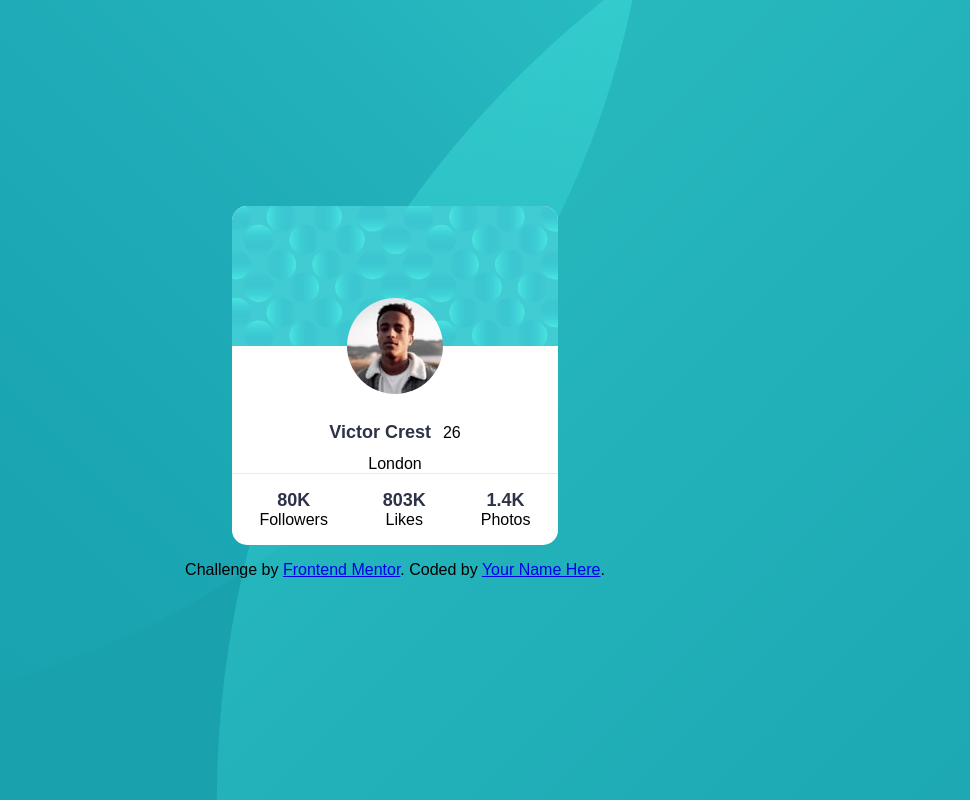
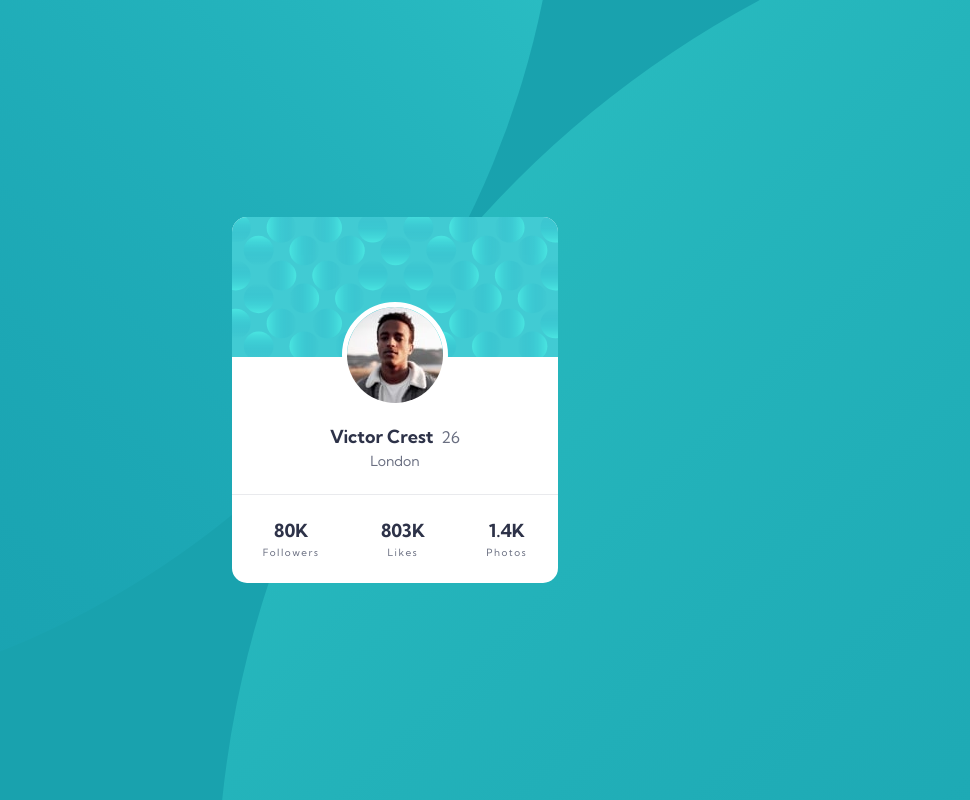
Before and after one commit to ferfalcon/profile-card-component-main, a plain HTML site: page index.html in a window 1280 px wide. Shown: the whole page, without its empty margins (245-1215 px from the left). Drawn offline with Linux system fonts and the light colour scheme.

Commit message:
Version 1

```diff
--- a/css/styles.css
+++ b/css/styles.css
@@ -22,9 +22,9 @@ body {
 	place-content: center;
 }
 
-
 img {
 	max-width: 100%;
+	border: solid white 5px;
 	border-radius: 1000px;
 	display: block;
 	margin: auto;
@@ -50,17 +50,20 @@ img {
 
 .background-container::before {
 	width: 140%;
-	transform: translate(-50%, -60%);
+	transform: translate(-55%, -60%);
 	background-image: url(/images/bg-pattern-top.svg);
 }
 
 .background-container::after {
 	width: 160%;
-	transform: translate(60%, 50%);
+	transform: translate(60%, 55%);
 	background-image: url(/images/bg-pattern-bottom.svg);
 	bottom: 0;
 	right: 0;
 }
+
+
+
 
 .card {
 	background: white;
@@ -70,6 +73,10 @@ img {
 	overflow: hidden;
 	margin: auto;
 	text-align: center;
+	position: absolute;
+	top: 50%;
+	left: 50%;
+	transform: translate(-50%, -50%);
 }
 
 .card__footer {
@@ -77,18 +84,19 @@ img {
 	justify-content: space-around;
 	flex-wrap: wrap;
 	border-top: solid thin var(--cl-light-grey-ui);
-}
-
-.card__footer > * {
-	display: flex;
-	flex-direction: column;
+	margin: 1.5rem 0;
+	padding: 1.5rem 0 0 0;
 }
 
 .profile__name,
 .text-accent {
 	color: var(--cl-main-type);
 	font-size: 18px;
-	font-weight: bold;
+	font-weight: 700;
+}
+
+.profile__age {
+	color: var(--cl-light-type);
 }
 
 .profile {
@@ -96,7 +104,7 @@ img {
 	flex-wrap: wrap;
 	justify-content: center;
 	align-items: baseline;
-	gap: .75rem;
+	gap: .25rem .5rem;
 }
 
 .profile__wrapper {
@@ -111,11 +119,47 @@ img {
 
 .profile__image {
 	position: absolute;
-	bottom: -48px;
+	bottom: -51px;
 	left: 50%;
 	transform: translate(-50%);
 }
 
 .profile__location {
 	flex-basis: 100%;
+	font-size: 14px;
+	color: var(--cl-light-type);
 }
+
+.text-label {
+	font-size: 10px;
+	color: var(--cl-light-type);
+	letter-spacing: 1.5px;
+}
+
+.data-col {
+	display: grid;
+	gap: .25rem;
+	margin: 0;
+}
+
+
+
+.attribution {
+	font-size: .75rem;
+	margin-top: 1.75rem;
+	padding: 0 .5rem 1rem;
+}
+
+.attribution a {
+	color: var(--cl-dark-navy);
+}
+
+.sr-only {
+	position: absolute;
+	height: 1px;
+	width: 1px;
+	overflow: hidden;
+	clip: rect(0, 0, 0, 0);
+	clip-path: inset(50%);
+	white-space: nowrap;
+}
--- a/index.html
+++ b/index.html
@@ -5,6 +5,9 @@
   <meta name="viewport" content="width=device-width, initial-scale=1.0">
   <link rel="icon" type="image/png" sizes="32x32" href="./images/favicon-32x32.png">
   <title>Frontend Mentor | Profile card component</title>
+	<link rel="preconnect" href="https://fonts.googleapis.com">
+	<link rel="preconnect" href="https://fonts.gstatic.com" crossorigin>
+	<link href="https://fonts.googleapis.com/css2?family=Kumbh+Sans:wght@400;700&display=swap" rel="stylesheet">
   <link rel="stylesheet" href="css/styles.css">
 </head>
 <body>
@@ -20,23 +23,23 @@
 			</section>
 
 			<section class="card__footer">
-				<p>
+				<p class="data-col">
 					<span class="text-accent">80K</span>
 					<span class="text-label">Followers</span>
 				</p>
 
-				<p>
+				<p class="data-col">
 					<span class="text-accent">803K</span>
 					<span class="text-label">Likes</span>
 				</p>
 
-				<p>
+				<p class="data-col">
 					<span class="text-accent">1.4K</span>
 					<span class="text-label">Photos</span>
 				</p>
 			</section>
 		</div>
-		<p class="attribution">
+		<p class="attribution   sr-only">
 			Challenge by <a href="https://www.frontendmentor.io?ref=challenge" target="_blank">Frontend Mentor</a>.
 			Coded by <a href="#">Your Name Here</a>.
 		</p>
```
Also changed, not shown: README.md, screenshot.png (added).
